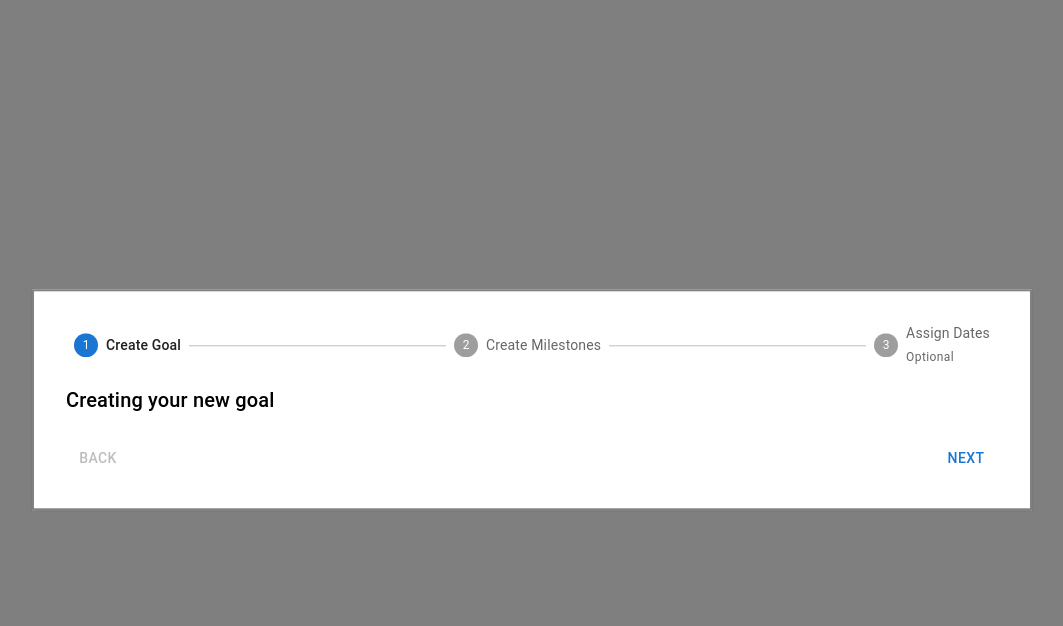
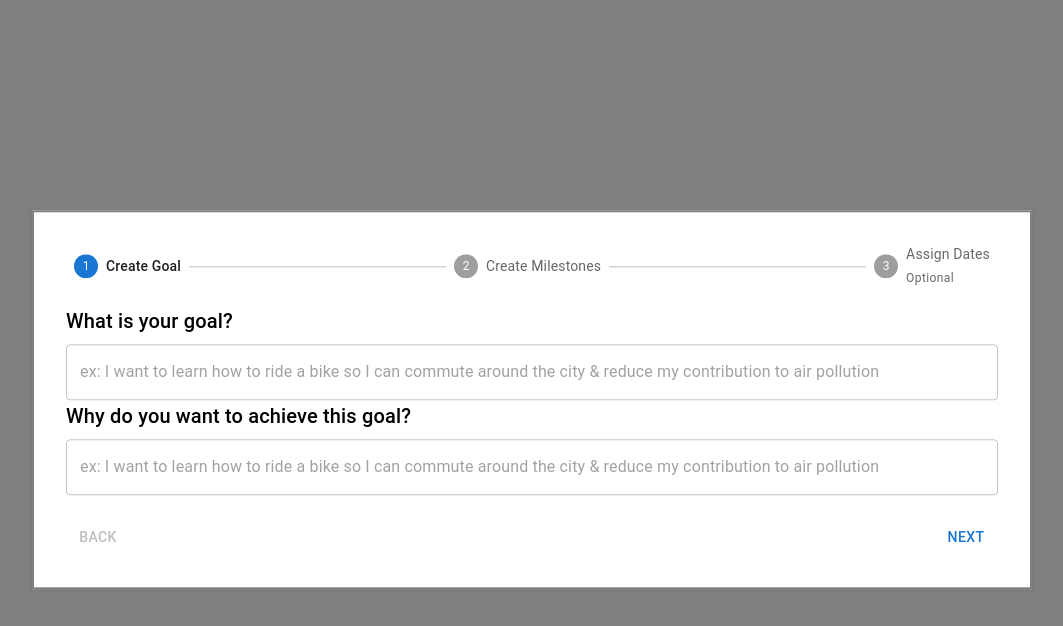
Before and after one commit to Co-Lab-You-Belong-in-Tech/Goalify, a React (Vite) app: page / in a window 1280 px wide. Both pictures are taken after a click on the button "+ CREATE A GOAL". Shown: the top 626 px of the page, without its empty margins (108-1171 px from the left). Built offline with nearby package versions, Linux system fonts and the light colour scheme.

Commit message:
refactor: add text input and description to Create goal step

```diff
--- a/src/components/CreateNewGoalStep.jsx
+++ b/src/components/CreateNewGoalStep.jsx
@@ -1,10 +1,20 @@
 import Typography from "@mui/material/Typography";
+import {TextField} from "@mui/material";
 
 function CreateNewGoalStep() {
     return (
-        <Typography variant="h6" component="h2">
-            Creating your new goal
-        </Typography>
+        <div>
+            <Typography variant="h6" gutterBottom>
+                What is your goal?
+            </Typography>
+            <TextField placeholder="ex: I want to learn how to ride a bike so I can commute around the city & reduce my contribution to air pollution" fullWidth  />
+            <Typography variant="h6" gutterBottom>
+                Why do you want to achieve this goal?
+            </Typography>
+            <TextField placeholder="ex: I want to learn how to ride a bike so I can commute around the city & reduce my contribution to air pollution" fullWidth />
+        </div>
+
+
         )
 
 }
```
